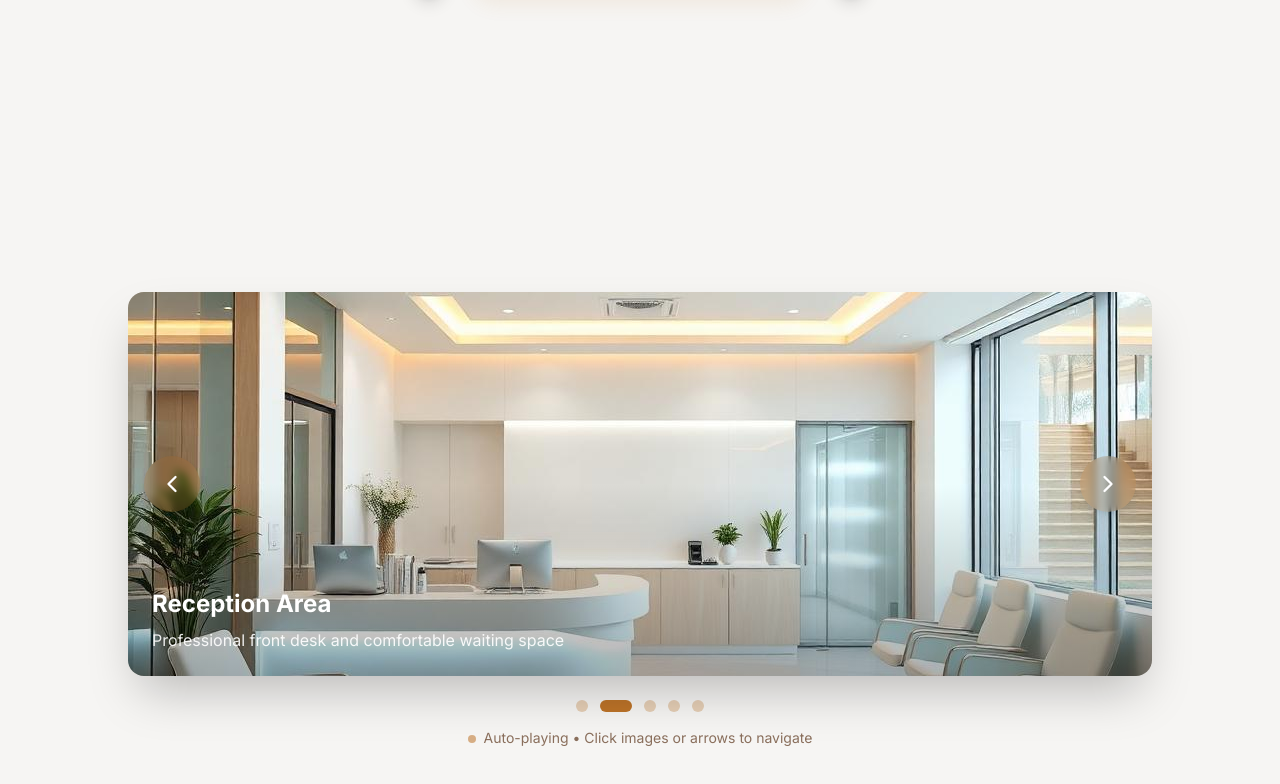
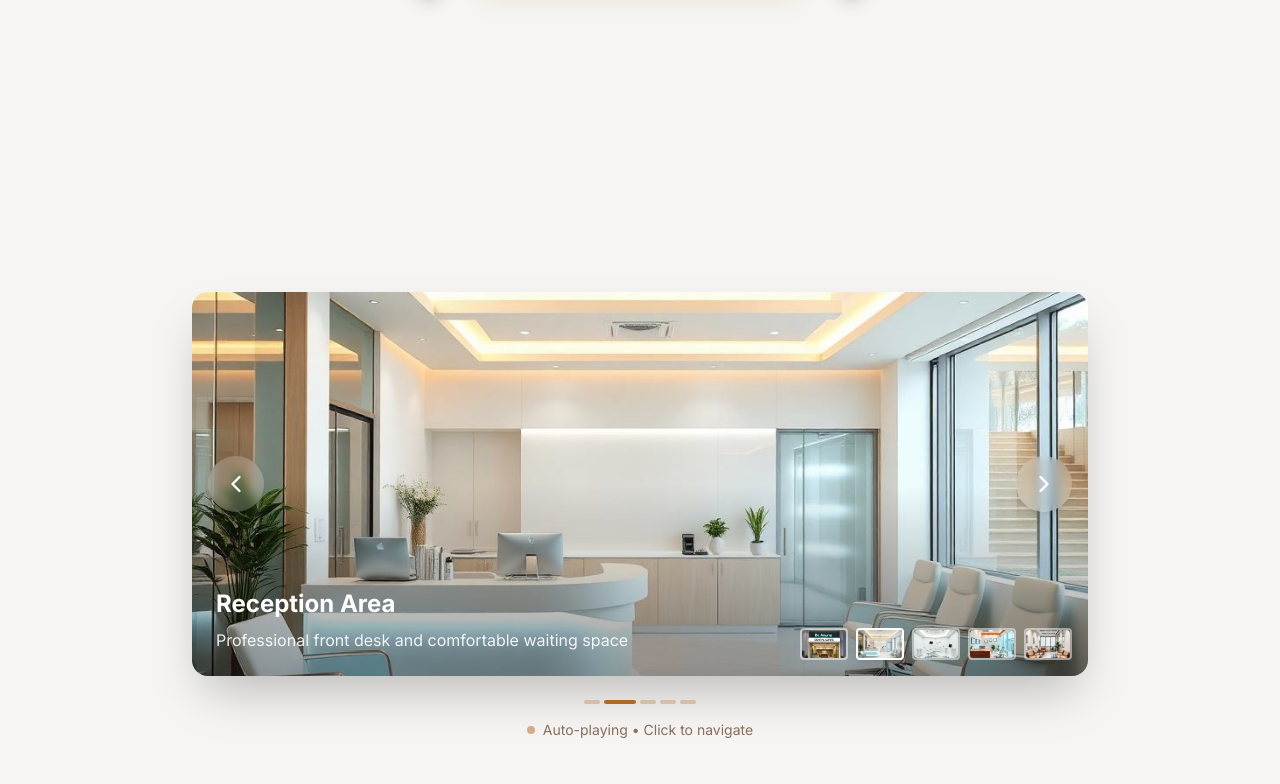
Before and after one commit to AarshKariya/doc-website-2, a React (Vite) app: page / in a window 1280 px wide. Shown: the part 3968-4752 px from the top of the page. Built offline with nearby package versions, Linux system fonts and the light colour scheme.

Commit message:
Fix rendering issues in sections
Addressed several rendering problems across images and sections that appeared after the last update.

```diff
--- a/src/index.css
+++ b/src/index.css
@@ -208,6 +208,31 @@ All colors MUST be HSL.
     }
   }
 
+  /* 3D Carousel Styles */
+  .perspective-1000 {
+    perspective: 1000px;
+  }
+
+  .preserve-3d {
+    transform-style: preserve-3d;
+  }
+
+  /* Enhanced animations */
+  @keyframes fade-in {
+    from {
+      opacity: 0;
+      transform: translateY(20px);
+    }
+    to {
+      opacity: 1;
+      transform: translateY(0);
+    }
+  }
+
+  .animate-fade-in {
+    animation: fade-in 0.5s ease-out;
+  }
+
   /* Confetti animation */
   .confetti {
     position: fixed;
--- a/src/pages/Index.tsx
+++ b/src/pages/Index.tsx
@@ -524,109 +524,84 @@ const Index = () => {
             </p>
           </div>
 
-          {/* Dynamic 3D Carousel */}
-          <div className="relative max-w-5xl mx-auto">
-            <div className="relative h-80 md:h-96 overflow-hidden rounded-2xl shadow-2xl bg-gradient-to-br from-primary/10 to-accent/10">
+          {/* Enhanced Carousel */}
+          <div className="relative max-w-4xl mx-auto">
+            <div className="relative h-80 md:h-96 overflow-hidden rounded-2xl shadow-2xl bg-gradient-to-br from-primary/5 to-accent/5">
 
-              {/* Image Stack with 3D Effects */}
-              <div className="relative w-full h-full perspective-1000">
-                {clinicImages.map((clinicImage, index) => {
-                  const isActive = index === currentClinicImage;
-                  const isNext = index === (currentClinicImage + 1) % clinicImages.length;
-                  const isPrev = index === (currentClinicImage - 1 + clinicImages.length) % clinicImages.length;
+              {/* Main Image Display */}
+              <div className="relative w-full h-full">
+                <img
+                  src={clinicImages[currentClinicImage].image}
+                  alt={clinicImages[currentClinicImage].title}
+                  className="w-full h-full object-cover transition-all duration-700 ease-in-out"
+                  loading="lazy"
+                />
+                <div className="absolute inset-0 bg-gradient-to-t from-black/40 via-transparent to-transparent"></div>
 
-                  let transformStyle = '';
-                  let zIndex = 0;
-                  let opacity = 0;
+                {/* Title overlay */}
+                <div className="absolute bottom-6 left-6 right-6 text-white">
+                  <h3 className="text-2xl font-bold mb-2 animate-fade-in">{clinicImages[currentClinicImage].title}</h3>
+                  <p className="text-white/90 animate-fade-in">{clinicImages[currentClinicImage].description}</p>
+                </div>
+              </div>
 
-                  if (isActive) {
-                    transformStyle = 'translateX(0) rotateY(0deg) scale(1)';
-                    zIndex = 10;
-                    opacity = 1;
-                  } else if (isNext) {
-                    transformStyle = 'translateX(40%) rotateY(-25deg) scale(0.8)';
-                    zIndex = 5;
-                    opacity = 0.7;
-                  } else if (isPrev) {
-                    transformStyle = 'translateX(-40%) rotateY(25deg) scale(0.8)';
-                    zIndex = 5;
-                    opacity = 0.7;
-                  } else {
-                    transformStyle = 'translateX(0) rotateY(0deg) scale(0.6)';
-                    zIndex = 1;
-                    opacity = 0;
-                  }
-
-                  return (
+              {/* Preview Thumbnails */}
+              <div className="absolute bottom-4 right-4 flex space-x-2">
+                {clinicImages.map((_, index) => (
                   <div
                     key={index}
-                      className="absolute inset-0 transition-all duration-700 ease-in-out cursor-pointer"
-                      style={{
-                        transform: transformStyle,
-                        zIndex,
-                        opacity,
-                        transformStyle: 'preserve-3d'
-                      }}
+                    className={`w-12 h-8 rounded border-2 cursor-pointer transition-all duration-300 ${
+                      index === currentClinicImage
+                        ? 'border-white shadow-lg'
+                        : 'border-white/50 hover:border-white/80'
+                    }`}
                     onClick={() => setCurrentClinicImage(index)}
                   >
-                      <div className="relative w-full h-full rounded-xl overflow-hidden shadow-2xl">
                     <img
-                          src={clinicImage.image}
-                          alt={clinicImage.title}
-                          className="w-full h-full object-cover"
-                          loading="lazy"
+                      src={clinicImages[index].image}
+                      alt={`Preview ${index + 1}`}
+                      className="w-full h-full object-cover rounded"
                     />
-                        <div className="absolute inset-0 bg-gradient-to-t from-black/30 via-transparent to-transparent"></div>
-
-                        {/* Title overlay for active image */}
-                        {isActive && (
-                          <div className="absolute bottom-6 left-6 right-6 text-white animate-fade-in">
-                            <h3 className="text-2xl font-bold mb-2">{clinicImage.title}</h3>
-                            <p className="text-white/90">{clinicImage.description}</p>
                   </div>
-                        )}
-                      </div>
-                    </div>
-                  );
-                })}
+                ))}
               </div>
 
               {/* Navigation Arrows */}
               <button
                 onClick={prevClinicImage}
-                className="absolute left-4 top-1/2 -translate-y-1/2 z-20 w-14 h-14 rounded-full bg-primary/20 backdrop-blur-sm text-white shadow-lg hover:bg-primary/40 transition-all duration-300 flex items-center justify-center group"
+                className="absolute left-4 top-1/2 -translate-y-1/2 z-20 w-14 h-14 rounded-full bg-white/20 backdrop-blur-sm text-white shadow-lg hover:bg-white/30 transition-all duration-300 flex items-center justify-center group"
               >
                 <ChevronLeft className="w-7 h-7 group-hover:scale-110 transition-transform" />
               </button>
 
               <button
                 onClick={nextClinicImage}
-                className="absolute right-4 top-1/2 -translate-y-1/2 z-20 w-14 h-14 rounded-full bg-primary/20 backdrop-blur-sm text-white shadow-lg hover:bg-primary/40 transition-all duration-300 flex items-center justify-center group"
+                className="absolute right-4 top-1/2 -translate-y-1/2 z-20 w-14 h-14 rounded-full bg-white/20 backdrop-blur-sm text-white shadow-lg hover:bg-white/30 transition-all duration-300 flex items-center justify-center group"
               >
                 <ChevronRight className="w-7 h-7 group-hover:scale-110 transition-transform" />
               </button>
             </div>
 
-            {/* Indicator Dots */}
-            <div className="flex justify-center mt-6 space-x-3">
+            {/* Progress Bar */}
+            <div className="flex justify-center mt-6 space-x-1">
               {clinicImages.map((_, index) => (
-                <button
+                <div
                   key={index}
+                  className={`h-1 rounded-full transition-all duration-300 cursor-pointer ${
+                    index === currentClinicImage
+                      ? 'w-8 bg-primary'
+                      : 'w-4 bg-primary/30 hover:bg-primary/50'
+                  }`}
                   onClick={() => setCurrentClinicImage(index)}
-                  className={`transition-all duration-300 ${
-                    index === currentClinicImage
-                      ? 'w-8 h-3 bg-primary rounded-full'
-                      : 'w-3 h-3 bg-primary/30 rounded-full hover:bg-primary/50'
-                  }`}
                 />
               ))}
             </div>
 
             {/* Auto-play Indicator */}
             <div className="text-center mt-4">
-              <p className="text-sm text-muted-foreground">
-                <span className="inline-block w-2 h-2 bg-primary rounded-full animate-pulse mr-2"></span>
-                Auto-playing • Click images or arrows to navigate
+              <p className="text-sm text-muted-foreground flex items-center justify-center gap-2">
+                <span className="w-2 h-2 bg-primary rounded-full animate-pulse"></span>
+                Auto-playing • Click to navigate
               </p>
             </div>
           </div>
```
Lines whose indentation alone changed are shown as unchanged.
